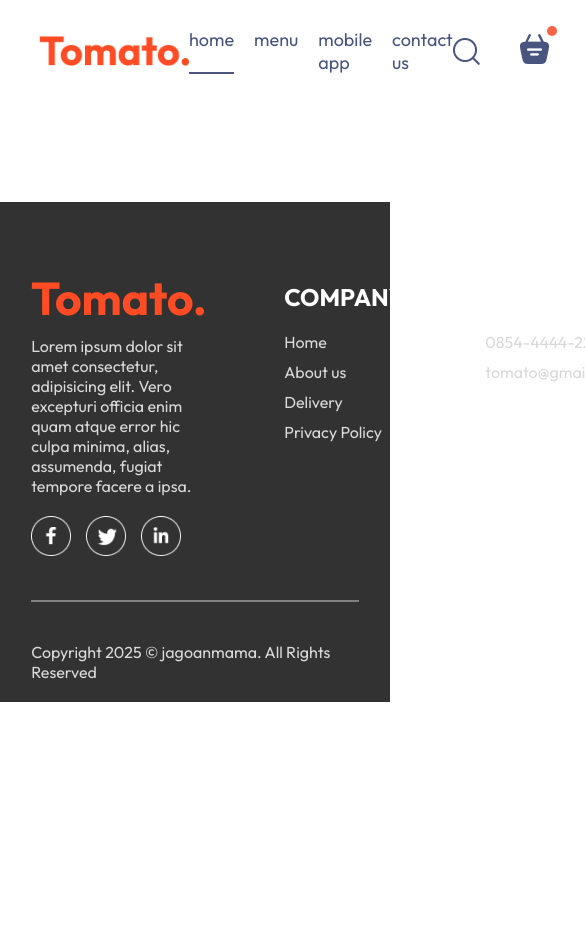
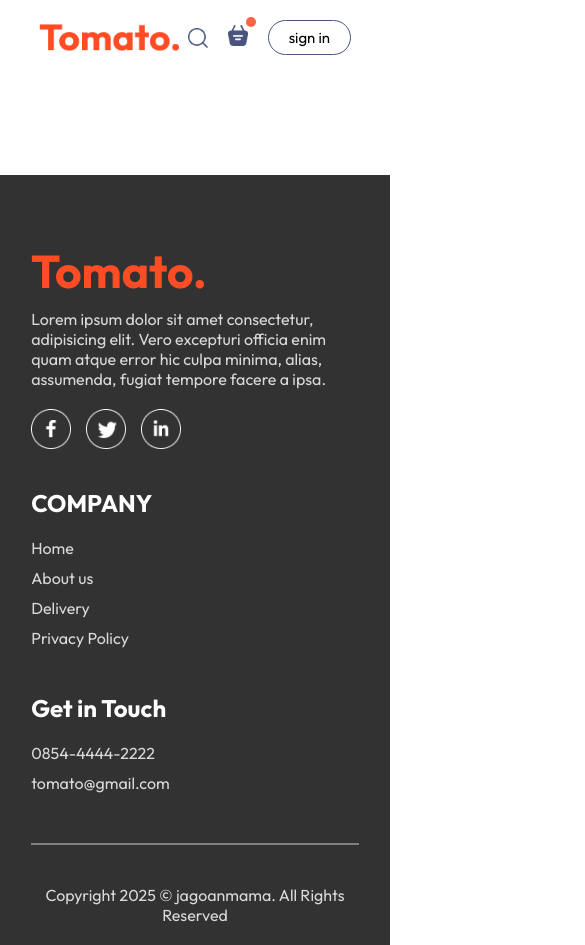
Before and after one commit to Riki-Zf/Food-delivery, a React (Vite) app in the folder frontend/: page /order in a window 390 px wide. Shown: the top 945 px of the page, 585 px wide, since content can reach past the window. Before the commit the page ends 844 px from the top, so only its background shows below. Built offline with nearby package versions, Linux system fonts and the light colour scheme.

Commit message:
make web responsive

```diff
--- a/frontend/src/components/AppDownload/AppDownload.jsx
+++ b/frontend/src/components/AppDownload/AppDownload.jsx
@@ -3,7 +3,7 @@
 import { assets } from "../../assets/assets";
 const AppDownload = () => {
   return (
-    <div className="app-download">
+    <div className="app-download" id="app-download">
       <p>
         For Better Experience Download <br />
         Tomato App
--- a/frontend/src/components/ExploreMenu/ExploreMenu.css
+++ b/frontend/src/components/ExploreMenu/ExploreMenu.css
@@ -46,3 +46,9 @@
   border: 4px solid tomato;
   padding: 5px;
 }
+@media (max-width: 1050px) {
+  .explore-menu-text {
+    max-width: 100%;
+    font-size: 14px;
+  }
+}
--- a/frontend/src/components/Footer/Footer.css
+++ b/frontend/src/components/Footer/Footer.css
@@ -45,3 +45,13 @@
   background-color: gray;
   border: none;
 }
+@media (max-width: 750px) {
+  .footer-content {
+    display: flex;
+    flex-direction: column;
+    gap: 35px;
+  }
+  .footer-copyright {
+    text-align: center;
+  }
+}
--- a/frontend/src/components/Footer/Footer.jsx
+++ b/frontend/src/components/Footer/Footer.jsx
@@ -3,7 +3,7 @@
 import { assets } from "../../assets/assets";
 const Footer = () => {
   return (
-    <div className="footer">
+    <div className="footer" id="footer">
       <div className="footer-content">
         <div className="footer-content-left">
           <img src={assets.logo} alt="" />
--- a/frontend/src/components/header/Header.css
+++ b/frontend/src/components/header/Header.css
@@ -36,3 +36,20 @@
   border-radius: 50px;
   cursor: pointer;
 }
+
+@media (max-width: 1050px) {
+  .header-contents {
+    max-width: 45%;
+  }
+}
+@media (max-width: 750px) {
+  .header-contents {
+    max-width: 65%;
+  }
+  .header-contents p {
+    display: none;
+  }
+  .header-contents button {
+    padding: 4vw 2vw;
+  }
+}
--- a/frontend/src/components/navbar/Navbar.css
+++ b/frontend/src/components/navbar/Navbar.css
@@ -47,3 +47,46 @@
   top: -8px;
   right: -8px;
 }
+
+@media (max-width: 1050px) {
+  .navbar .logo {
+    width: 140px;
+  }
+  .navbar-menu {
+    font-size: 17px;
+    gap: 20px;
+  }
+  .navbar-right {
+    gap: 30px;
+  }
+  .navbar-right img {
+    width: 22px;
+  }
+  .navbar-right button {
+    padding: 8px 25px;
+  }
+}
+@media (max-width: 900px) {
+  .navbar .logo {
+    width: 140px;
+  }
+  .navbar-menu {
+    font-size: 16px;
+    gap: 15px;
+  }
+  .navbar-right {
+    gap: 20px;
+  }
+  .navbar-right img {
+    width: 20px;
+  }
+  .navbar-right button {
+    padding: 7px 20px;
+    font-size: 15px;
+  }
+}
+@media (max-width: 750px) {
+  .navbar-menu {
+    display: none;
+  }
+}
--- a/frontend/src/components/navbar/Navbar.jsx
+++ b/frontend/src/components/navbar/Navbar.jsx
@@ -1,6 +1,8 @@
 import React, { useState } from "react";
 import "./Navbar.css";
 import { assets } from "../../assets/assets";
+import { Link } from "react-router-dom";
+
 const Navbar = () => {
   //menu underline
   const [menu, setMenu] = useState("home");
@@ -8,18 +10,18 @@
     <div className="navbar">
       <img src={assets.logo} alt="" className="logo" />
       <ul className="navbar-menu">
-        <li onClick={() => setMenu("home")} className={menu === "home" ? "active" : ""}>
+        <Link to="/" onClick={() => setMenu("home")} className={menu === "home" ? "active" : ""}>
           home
-        </li>
-        <li onClick={() => setMenu("menu")} className={menu === "menu" ? "active" : ""}>
+        </Link>
+        <a href="#explore-menu" onClick={() => setMenu("menu")} className={menu === "menu" ? "active" : ""}>
           menu
-        </li>
-        <li onClick={() => setMenu("mobile-app")} className={menu === "mobile-app" ? "active" : ""}>
+        </a>
+        <a href="#app-download" onClick={() => setMenu("mobile-app")} className={menu === "mobile-app" ? "active" : ""}>
           mobile app
-        </li>
-        <li onClick={() => setMenu("contact-us")} className={menu === "contact-us" ? "active" : ""}>
+        </a>
+        <a href="#footer" onClick={() => setMenu("contact-us")} className={menu === "contact-us" ? "active" : ""}>
           contact us
-        </li>
+        </a>
       </ul>
       <div className="navbar-right">
         <img src={assets.search_icon} alt="" />
--- a/frontend/src/index.css
+++ b/frontend/src/index.css
@@ -4,6 +4,7 @@
   margin: 0;
   box-sizing: border-box;
   font-family: "Outfit", sans-serif;
+  scroll-behavior: smooth;
 }
 body {
   min-height: 100vh;
```
